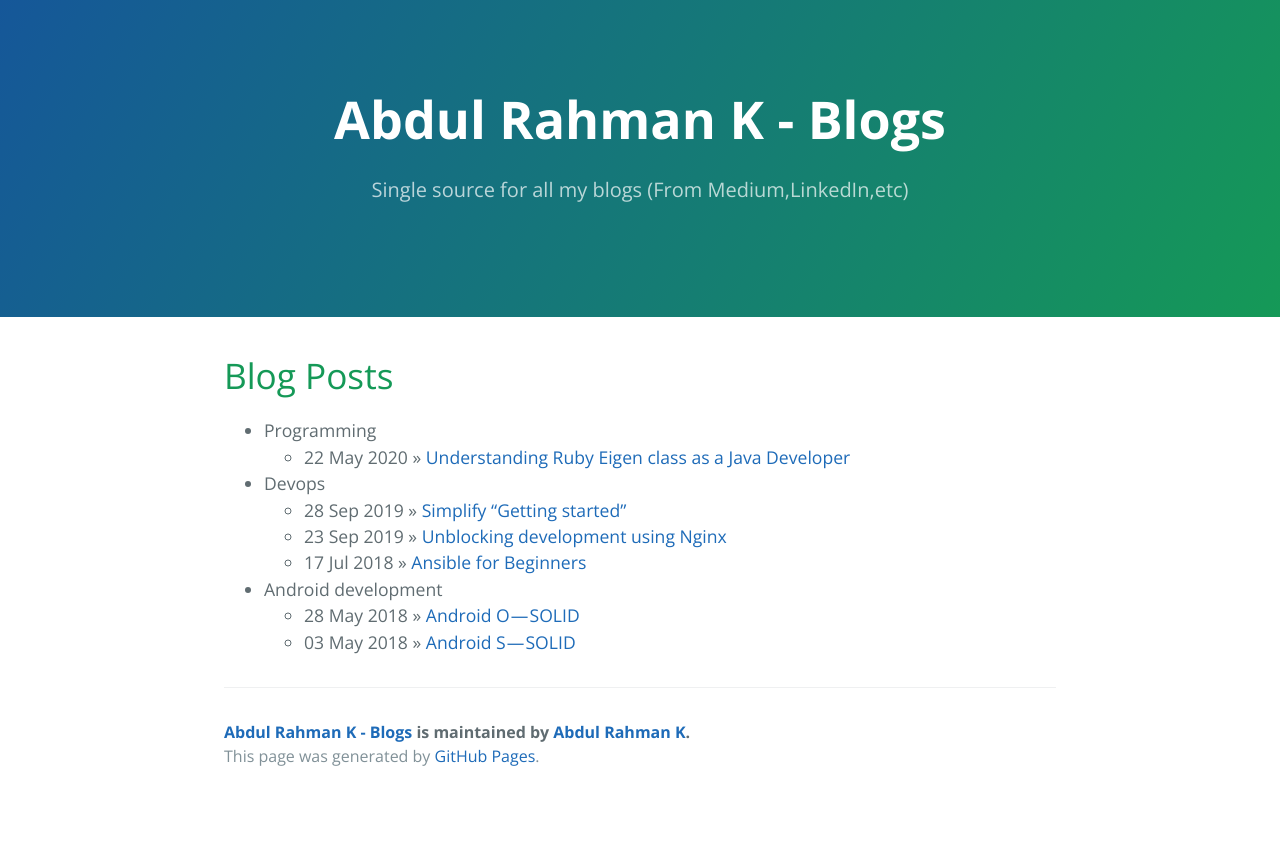
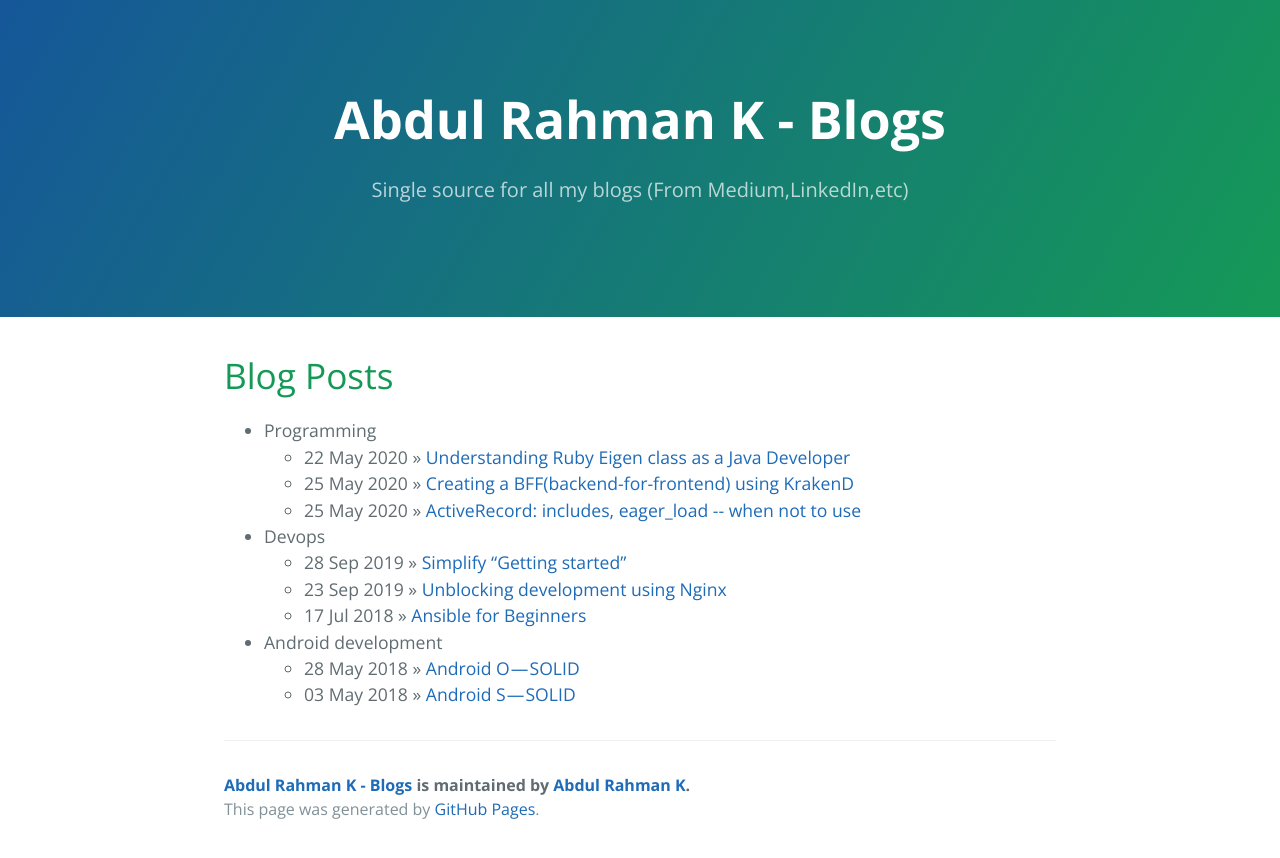
Before and after one commit to abdulrahmank/abdulrahmank.github.io, a Jekyll site: the page built from index.html, in a window 1280 px wide. Shown: the top 858 px of the page. Built offline with Jekyll 4.4.1, drawn with Linux system fonts in a browser that asks for light colours; the list of posts is cut into pages by our own code.

```diff
--- a/_config.yml
+++ b/_config.yml
@@ -24,6 +24,12 @@ post_topics:
       - date: May 22, 2020
         url: https://android.jlelse.eu/know-about-android-code-that-is-solid-part-ii-7e41989f83b3
         title: Understanding Ruby Eigen class as a Java Developer
+      - date: May 25, 2020
+        url: /main/2020/03/24/creating-bff-using-krakend.html
+        title: Creating a BFF(backend-for-frontend) using KrakenD
+      - date: May 25, 2020
+        url: /main/2020/03/24/includes-vs-eager-loading-copy.html
+        title: "ActiveRecord: includes, eager_load -- when not to use"
 
   - name: Devops
     posts:
```
Also changed, not shown: _posts/2016-02-12-sample-content.markdown (deleted, +0 -24 lines), _posts/2020-03-24-creating-bff-using-krakend.markdown (added, +8 -0 lines), _posts/2020-03-24-includes-vs-eager-loading copy.markdown (added, +8 -0 lines), 4 other files.
